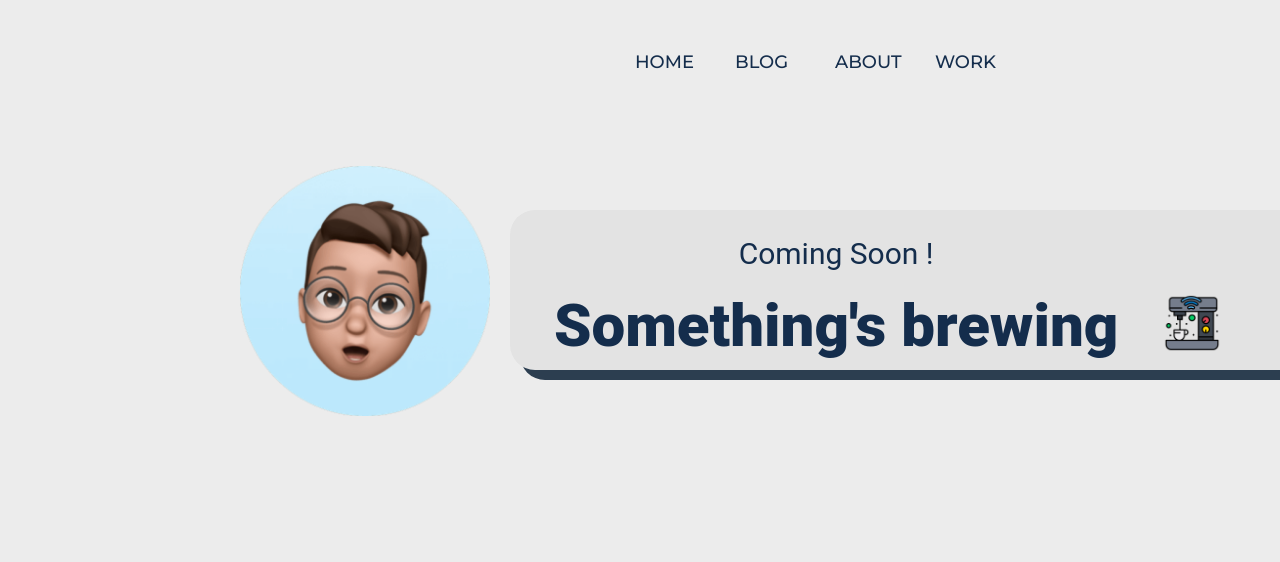
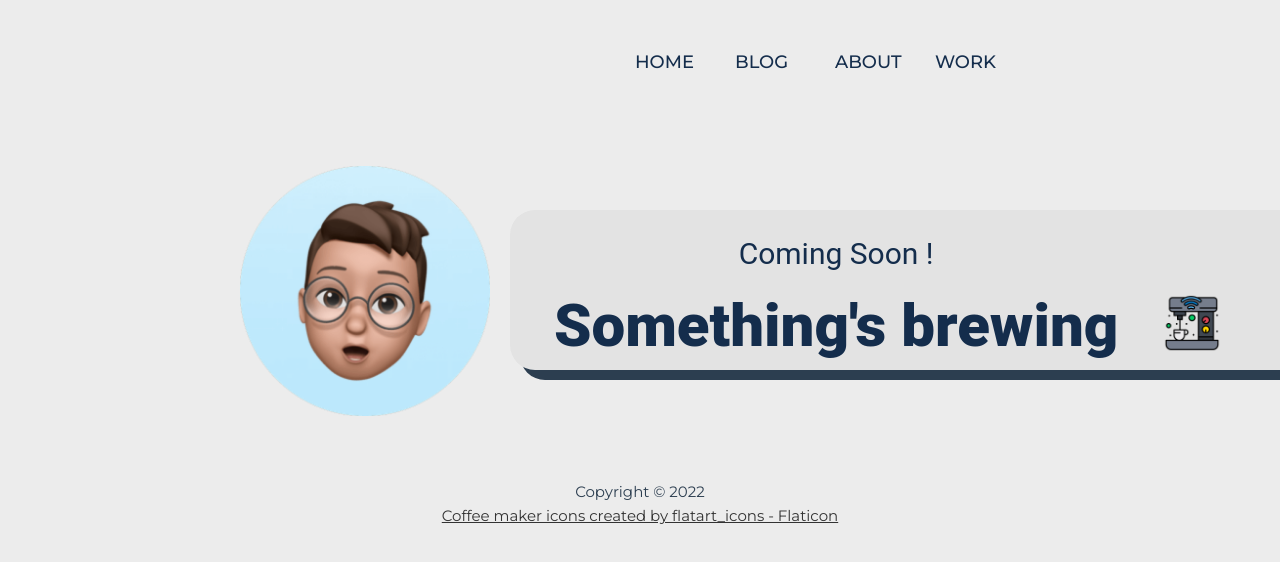
Before and after one commit to MuhdMujibRahman/Portfolio, a Vue app: page / in a window 1280 px wide. Shown: the top 562 px of the page. Built offline with nearby package versions, Linux system fonts and the light colour scheme.

Commit message:
update components

```diff
--- a/src/App.vue
+++ b/src/App.vue
@@ -1,17 +1,12 @@
+<script setup>
+import Header from './components/Header.vue';
+import Footer from './components/Footer.vue';
+</script>
+
 <template>
-  <header>
-    <div class="container">
-      <nav class="navMenu">
-        <router-link to="/">Home</router-link>
-        <router-link to="">Blog</router-link>
-        <router-link to="">About</router-link>
-        <router-link to="">Work</router-link>
-      <div class="dot"></div>
-    </nav>
-    </div>
-  </header>
+  <Header />
   <router-view></router-view>
-
+  <Footer />
 </template>
 
 <style>
--- /dev/null
+++ b/src/components/Footer.vue
@@ -0,0 +1,20 @@
+<template>
+    <footer>
+        <p>Copyright &copy; 2022</p>
+        <a href="https://www.flaticon.com/free-icons/coffee-maker" title="coffee maker icons">Coffee maker icons created by flatart_icons - Flaticon</a>
+    </footer>
+</template>
+
+
+<style scoped>
+
+a{
+    color: #333;
+}
+
+footer{
+    margin-top: 30px;
+    text-align: center;
+}
+
+</style>
--- /dev/null
+++ b/src/components/Header.vue
@@ -0,0 +1,13 @@
+<template>
+<header>
+    <div class="container">
+      <nav class="navMenu">
+        <router-link to="/">Home</router-link>
+        <router-link to="">Blog</router-link>
+        <router-link to="">About</router-link>
+        <router-link to="">Work</router-link>
+      <div class="dot"></div>
+    </nav>
+    </div>
+</header>
+</template>
```
